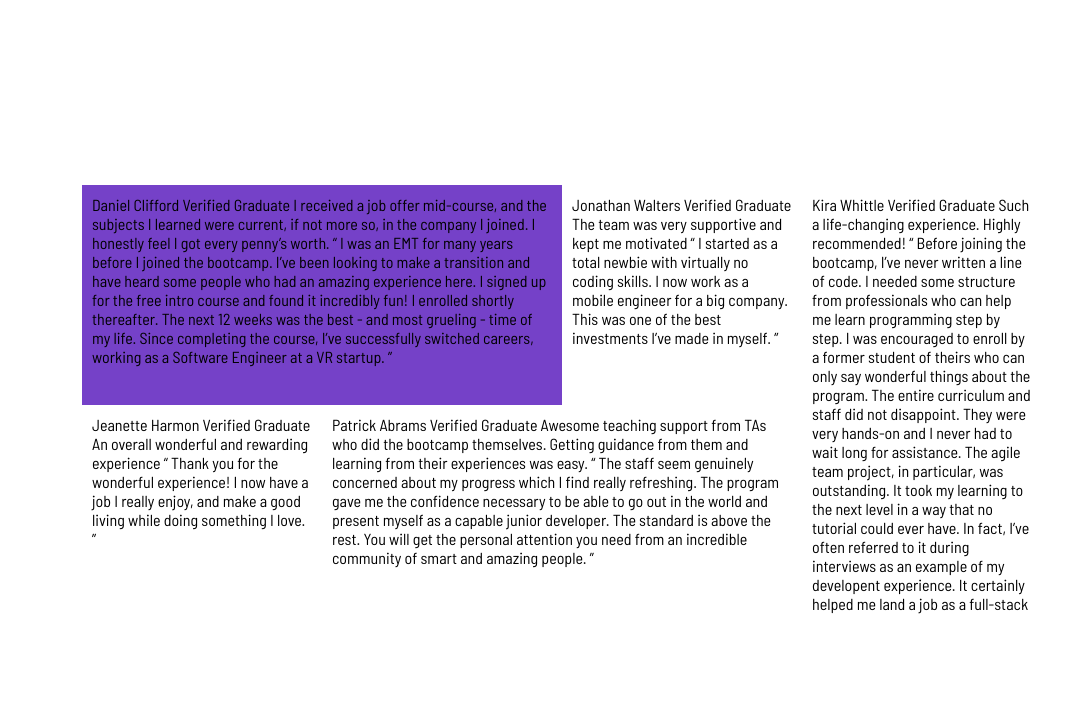
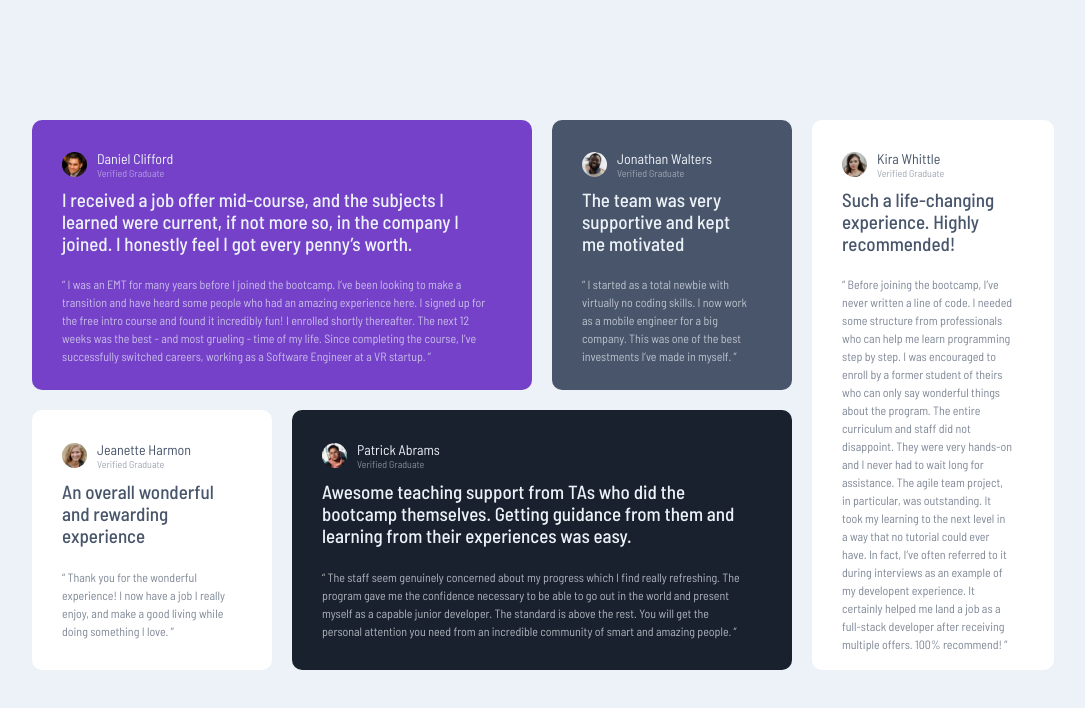
Before and after one commit to devansh373/fm-testimonials-grid, a plain HTML site: page index.html in a window 1280 px wide. Shown: the whole page, without its empty margins (58-1143 px from the left). Drawn offline with Linux system fonts and the light colour scheme.

Commit message:
completed desktop design

```diff
--- a/index.html
+++ b/index.html
@@ -1,76 +1,115 @@
 <!DOCTYPE html>
 <html lang="en">
   <head>
-  <meta charset="UTF-8">
-  <meta name="viewport" content="width=device-width, initial-scale=1.0"> <!-- displays site properly based on user's device -->
+    <meta charset="UTF-8" />
+    <meta name="viewport" content="width=device-width, initial-scale=1.0" />
+    <!-- displays site properly based on user's device -->
 
-  <link rel="icon" type="image/png" sizes="32x32" href="./images/favicon-32x32.png">
+    <link
+      rel="icon"
+      type="image/png"
+      sizes="32x32"
+      href="./images/favicon-32x32.png"
+    />
 
     <title>Frontend Mentor | [Challenge Name Here]</title>
-  <link rel="preconnect" href="https://fonts.googleapis.com">
-  <link rel="preconnect" href="https://fonts.gstatic.com" crossorigin>
-  <link href="https://fonts.googleapis.com/css2?family=Barlow+Semi+Condensed:ital,wght@0,100;0,200;0,300;0,400;0,500;0,600;0,700;0,800;0,900;1,100;1,200;1,300;1,400;1,500;1,600;1,700;1,800;1,900&display=swap" rel="stylesheet">
- <link rel="stylesheet" href="style.css">
+    <link rel="preconnect" href="https://fonts.googleapis.com" />
+    <link rel="preconnect" href="https://fonts.gstatic.com" crossorigin />
+    <link
+      href="https://fonts.googleapis.com/css2?family=Barlow+Semi+Condensed:ital,wght@0,100;0,200;0,300;0,400;0,500;0,600;0,700;0,800;0,900;1,100;1,200;1,300;1,400;1,500;1,600;1,700;1,800;1,900&display=swap"
+      rel="stylesheet"
+    />
+    <link rel="stylesheet" href="style.css" />
   </head>
   <body>
     <div class="wrapper">
       <div class="one">
-  Daniel Clifford
-  Verified Graduate
+        <div>
+          <img src="./images/image-daniel.jpg" alt="" />
+          <div class="flex"><span> Daniel Clifford
+            </span><span> Verified Graduate</span> </div>
+        </div>
+        <p>
+          I received a job offer mid-course, and the subjects I learned were
+          current, if not more so, in the company I joined. I honestly feel I
+          got every penny’s worth.
+        </p>
 
-  I received a job offer mid-course, and the subjects I learned were current, if not more so,
-  in the company I joined. I honestly feel I got every penny’s worth.
-
-  “ I was an EMT for many years before I joined the bootcamp. I’ve been looking to make a
-  transition and have heard some people who had an amazing experience here. I signed up
-  for the free intro course and found it incredibly fun! I enrolled shortly thereafter.
-  The next 12 weeks was the best - and most grueling - time of my life. Since completing
-  the course, I’ve successfully switched careers, working as a Software Engineer at a VR startup. ”
+        <p>
+          “ I was an EMT for many years before I joined the bootcamp. I’ve been
+          looking to make a transition and have heard some people who had an
+          amazing experience here. I signed up for the free intro course and
+          found it incredibly fun! I enrolled shortly thereafter. The next 12
+          weeks was the best - and most grueling - time of my life. Since
+          completing the course, I’ve successfully switched careers, working as
+          a Software Engineer at a VR startup. ”
+        </p>
       </div>
       <div class="two">
-  Jonathan Walters
-  Verified Graduate
-
-  The team was very supportive and kept me motivated
-
-  “ I started as a total newbie with virtually no coding skills. I now work as a mobile engineer
-  for a big company. This was one of the best investments I’ve made in myself. ”
+        <div>
+          <img src="./images/image-jonathan.jpg" alt="" />
+          <div class="flex"><span> Jonathan Walters
+            </span><span>Verified Graduate</span> </div>
+        </div>
+        <p>The team was very supportive and kept me motivated</p>
+        <p>
+          “ I started as a total newbie with virtually no coding skills. I now
+          work as a mobile engineer for a big company. This was one of the best
+          investments I’ve made in myself. ”
+        </p>
       </div>
       <div class="three">
-  Jeanette Harmon
-  Verified Graduate
-
-  An overall wonderful and rewarding experience
-
-  “ Thank you for the wonderful experience! I now have a job I really enjoy, and make a good living
-  while doing something I love. ”
+        <div >
+          <img src="./images/image-jeanette.jpg" alt="" />
+          <div class="flex"><span> Jeanette Harmon
+            </span><span> Verified Graduate</span> </div>
+        </div>
+        <p>An overall wonderful and rewarding experience</p>
+        <p>
+          “ Thank you for the wonderful experience! I now have a job I really
+          enjoy, and make a good living while doing something I love. ”
+        </p>
       </div>
       <div class="four">
-  Patrick Abrams
-  Verified Graduate
-
-  Awesome teaching support from TAs who did the bootcamp themselves. Getting guidance from them and
-  learning from their experiences was easy.
-
-  “ The staff seem genuinely concerned about my progress which I find really refreshing. The program
-  gave me the confidence necessary to be able to go out in the world and present myself as a capable
-  junior developer. The standard is above the rest. You will get the personal attention you need from
-  an incredible community of smart and amazing people. ”
+        <div >
+          <img src="./images/image-patrick.jpg" alt="" />
+          <div class="flex"><span> Patrick Abrams
+            </span><span>Verified Graduate</span> </div>
+        </div>
+        <p>
+          Awesome teaching support from TAs who did the bootcamp themselves.
+          Getting guidance from them and learning from their experiences was
+          easy.
+        </p>
+        <p>
+          “ The staff seem genuinely concerned about my progress which I find
+          really refreshing. The program gave me the confidence necessary to be
+          able to go out in the world and present myself as a capable junior
+          developer. The standard is above the rest. You will get the personal
+          attention you need from an incredible community of smart and amazing
+          people. ”
+        </p>
       </div>
       <div class="five">
-  Kira Whittle
-  Verified Graduate
-
-  Such a life-changing experience. Highly recommended!
-
-  “ Before joining the bootcamp, I’ve never written a line of code. I needed some structure from
-  professionals who can help me learn programming step by step. I was encouraged to enroll by a former
-  student of theirs who can only say wonderful things about the program. The entire curriculum and staff
-  did not disappoint. They were very hands-on and I never had to wait long for assistance. The agile team
-  project, in particular, was outstanding. It took my learning to the next level in a way that no tutorial
-  could ever have. In fact, I’ve often referred to it during interviews as an example of my developent
-  experience. It certainly helped me land a job as a full-stack developer after receiving multiple offers.
-  100% recommend! ”
+        <div >
+          <img src="./images/image-kira.jpg" alt="" />
+          <div class="flex"><span> Kira Whittle
+            </span><span>Verified Graduate</span> </div>
+        </div>
+        <p>Such a life-changing experience. Highly recommended!</p>
+        <p>
+          “ Before joining the bootcamp, I’ve never written a line of code. I
+          needed some structure from professionals who can help me learn
+          programming step by step. I was encouraged to enroll by a former
+          student of theirs who can only say wonderful things about the program.
+          The entire curriculum and staff did not disappoint. They were very
+          hands-on and I never had to wait long for assistance. The agile team
+          project, in particular, was outstanding. It took my learning to the
+          next level in a way that no tutorial could ever have. In fact, I’ve
+          often referred to it during interviews as an example of my developent
+          experience. It certainly helped me land a job as a full-stack
+          developer after receiving multiple offers. 100% recommend! ”
+        </p>
       </div>
     </div>
   </body>
--- a/style.css
+++ b/style.css
@@ -12,17 +12,25 @@ body{
     flex-direction: column;
     justify-content: center;
     align-items: center;
+    background-color: hsl(210, 46%, 95%);
+    overflow: hidden;
 }
 .wrapper{
     overflow: hidden;
-    width: 1000px;
-    height: 430px;
+    width: 1100px;
+    height: 560px;
     display: grid;
-    grid-template-columns: repeat(4,240px);
-    grid-template-rows: 220px 200px;
+    grid-template-columns: repeat(3,240px) 242px;
+    grid-template-rows: 270px 260px;
+    gap: 20px;
 }
 .wrapper>div{
-    padding: 10px;
+    padding: 30px;
+    border-radius: 10px;
+    display: flex;
+    flex-direction: column;
+    justify-content: space-around;
+    gap: 10px;
 }
 .one{
     background-color: hsl(263, 55%, 52%);
@@ -32,6 +40,7 @@ body{
 .two{
     grid-row: span 1;
     grid-column: span 1;
+    background-color: hsl(217, 19%, 35%);
 }
 .three{
     grid-row: span 1;
@@ -40,7 +49,55 @@ body{
 .four{
     grid-row: span 1;
     grid-column: span 2;
+    background-color: hsl(219, 29%, 14%);
 }
 .five{
     grid-area: 1/4/3/4;
 }
+
+.one,.two,.four{
+    color: white;
+}
+
+.wrapper>div>div{
+    display: flex;
+    align-items: center;
+    gap: 10px;
+}
+img{
+    width: 25px;
+    border-radius: 50%;
+}
+.flex{
+    /* height: 30px; */
+    display: flex;
+    flex-direction: column;
+    font-size: 14px;
+    color: hsl(210, 46%, 95%);
+}
+.flex span:last-of-type{
+    font-size: 10px;
+    font-weight: 400;
+    opacity: 0.5;
+}
+p:first-of-type{
+    font-weight: 500;
+    font-size: 19px;
+    line-height: 22px;
+    opacity: 1;
+    margin-bottom: 10px;
+}
+p{
+    font-size: 12px;
+    line-height: 18px;
+    color: hsl(210, 46%, 95%);
+    opacity: 0.7;
+    font-weight: 400;
+    padding-right: 11px;
+}
+.three, .five {
+    background-color: #fff;
+}
+.three *,.five *{
+    color: hsl(217, 19%, 35%)!important;
+}
```
Lines whose indentation alone changed are shown as unchanged.
